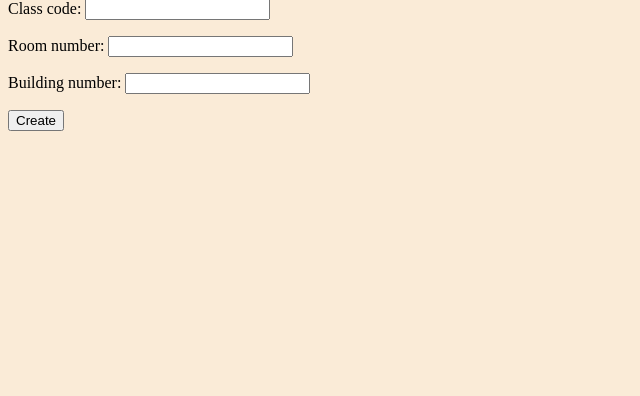
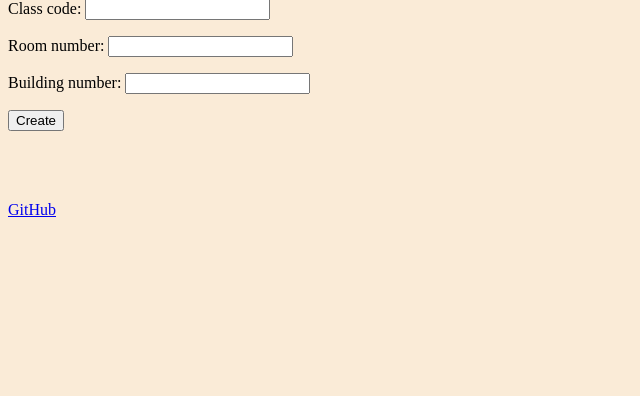
Before and after one commit to asiradnan/PulseCampus, a Django app: page /classes/create/ in a window 1280 px wide. Shown: the part 159-555 px from the top of the page, without its empty margins (0-640 px from the left). Run offline with Django 4.2, Linux system fonts and the light colour scheme; a user stored in the database is signed in; tables that the repository leaves empty hold one stand-in row (values such as "Sample post").

Commit message:
github repo link on footer

```diff
--- a/templates/base.html
+++ b/templates/base.html
@@ -31,6 +31,12 @@
             {{message}}
         {% endfor %}
     {% endif %}
+    <br>
+    <br>
+    <br>
+    <footer>
+        <a href="https://github.com/asiradnan/PulseCampus">GitHub</a>
+    </footer>
 </body>
 
 </html>
```
